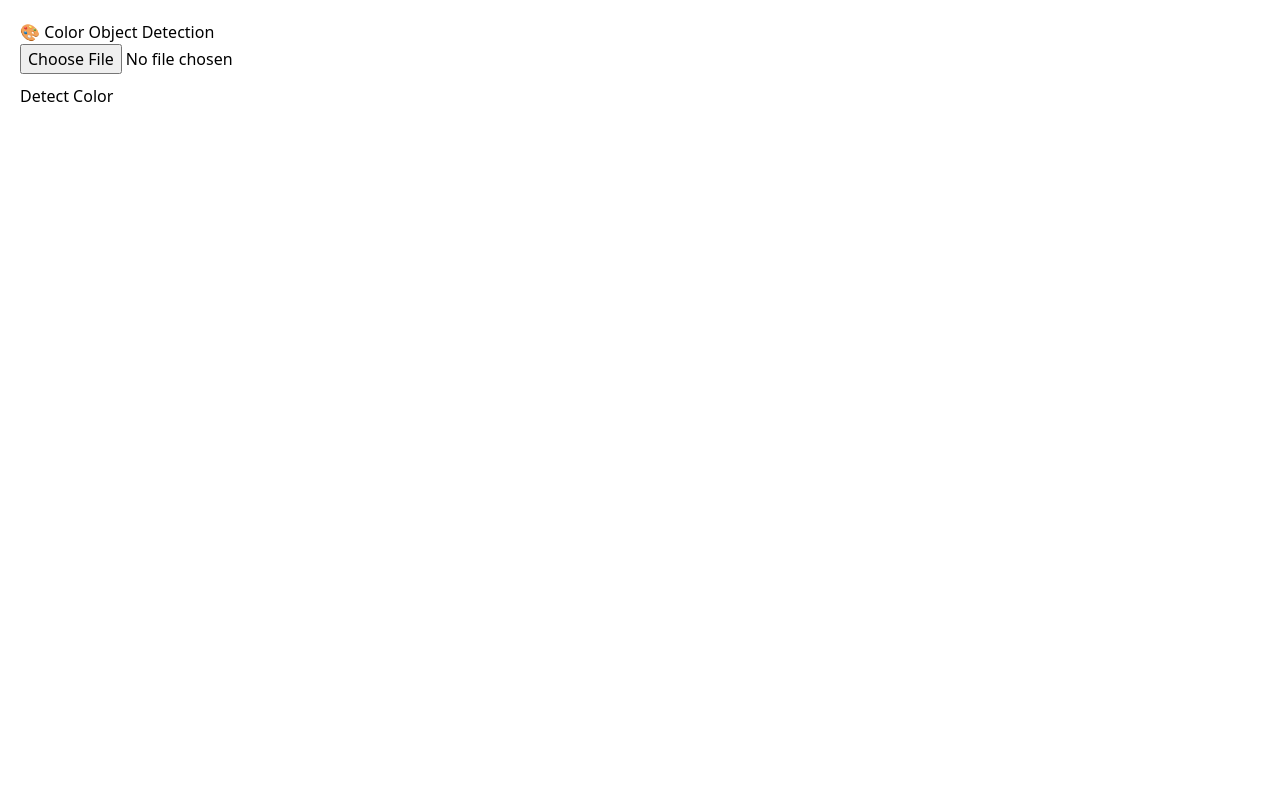
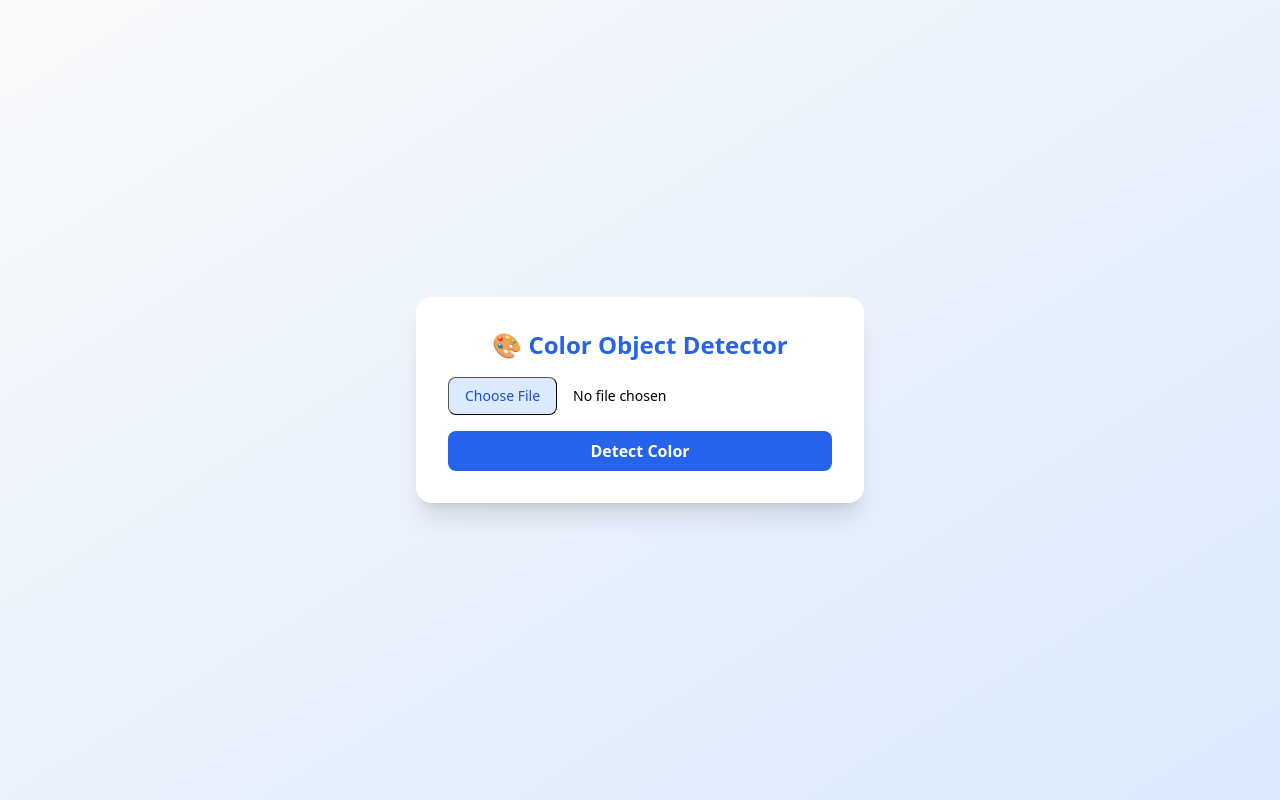
Before and after one commit to primyst/color-detector, a React (Vite) app in the folder frontend/: page / in a window 1280 px wide. Built offline with nearby package versions, Linux system fonts and the light colour scheme.

Commit message:
Update App.tsx

```diff
--- a/frontend/src/App.tsx
+++ b/frontend/src/App.tsx
@@ -34,16 +34,39 @@ function App() {
   }
 
   return (
-    <div style={{ padding: 20 }}>
-      <h1>🎨 Color Object Detection</h1>
-      <input type="file" accept="image/*" onChange={handleFileChange} />
-      <br />
-      <button onClick={handleUpload} disabled={!image || loading} style={{ marginTop: 10 }}>
-        {loading ? 'Processing...' : 'Detect Color'}
-      </button>
+    <div className="min-h-screen bg-gradient-to-br from-gray-50 to-blue-100 flex items-center justify-center px-4">
+      <div className="bg-white shadow-xl rounded-2xl p-8 max-w-md w-full">
+        <h1 className="text-2xl font-bold mb-4 text-center text-blue-600">🎨 Color Object Detector</h1>
 
-      <div style={{ marginTop: 20 }}>
-        {result && <img src={result} alt="Detected" width="400" />}
+        <input
+          type="file"
+          accept="image/*"
+          onChange={handleFileChange}
+          className="w-full mb-4 text-sm file:mr-4 file:py-2 file:px-4 file:border file:rounded-lg file:bg-blue-100 file:text-blue-700"
+        />
+
+        <button
+          onClick={handleUpload}
+          disabled={!image || loading}
+          className={`w-full py-2 rounded-lg font-semibold transition-colors ${
+            loading
+              ? 'bg-blue-300 cursor-not-allowed'
+              : 'bg-blue-600 hover:bg-blue-700 text-white'
+          }`}
+        >
+          {loading ? 'Processing...' : 'Detect Color'}
+        </button>
+
+        {result && (
+          <div className="mt-6 text-center">
+            <h2 className="text-lg font-medium mb-2 text-gray-700">Detected Result</h2>
+            <img
+              src={result}
+              alt="Detected"
+              className="rounded-lg shadow-md border border-gray-200"
+            />
+          </div>
+        )}
       </div>
     </div>
   )
```
